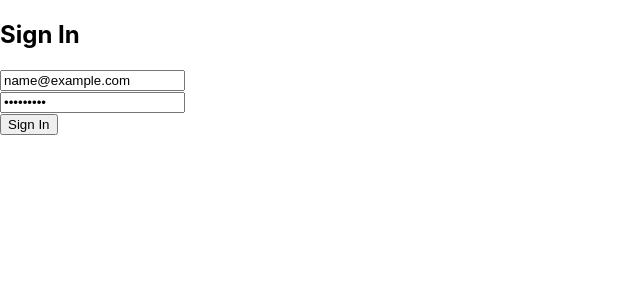
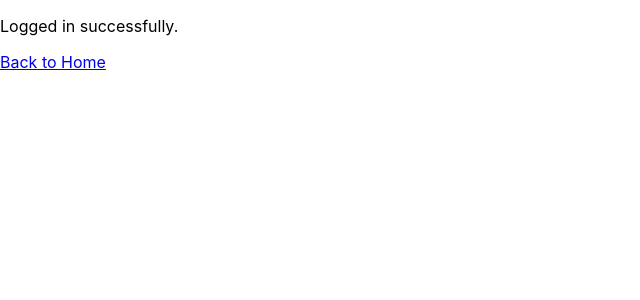
Before and after one commit to tslatter123/tsp-axe-throwing-tracker-v2.reactj, a React (Create React App) app: page /signin in a window 1280 px wide. Both pictures are taken after typing "name@example.com", "Sample123" into the empty fields and a click on the button "Sign In". Shown: the top 300 px of the page, without its empty margins (0-640 px from the left). Built offline with nearby package versions, Linux system fonts and the light colour scheme.

Commit message:
Added check for successful login (no api)

```diff
--- a/src/pages/account/SignInPage.js
+++ b/src/pages/account/SignInPage.js
@@ -1,4 +1,5 @@
 import React, { useRef, useState, useEffect } from 'react';
+import { Link } from 'react-router-dom';
 
 function SignInPage() {
     const usernameRef = useRef();
@@ -7,7 +8,7 @@ function SignInPage() {
     const [username, setUsername] = useState('');
     const [password, setPassword] = useState('');
     const [errorMsg, setErrorMsg] = useState('');
-    const [success, setSuccess] = useState('');
+    const [success, setSuccess] = useState(false);
 
     useEffect(() => {
         usernameRef.current.focus();
@@ -20,9 +21,17 @@ function SignInPage() {
     const handleSubmit = async (e) => {
         e.preventDefault();
         console.log(username, password);
+        setSuccess(true);
     }
 
     return (
+        <>
+            {success ? (
+                <section>
+                    <p>Logged in successfully.</p>
+                    <Link to='/'>Back to Home</Link>
+                </section>
+            ) : (
                 <section>
                     <p ref={errorRef} aria-live='assertive'>{errorMsg}</p>
                     <h1>Sign In</h1>
@@ -53,6 +62,8 @@ function SignInPage() {
                         </div>
                     </form>
                 </section>
+            )}
+        </>
     );
 }
 
```
Lines whose indentation alone changed are shown as unchanged.
